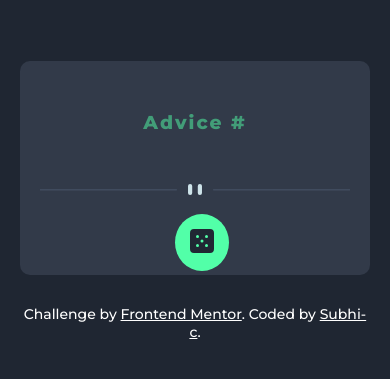
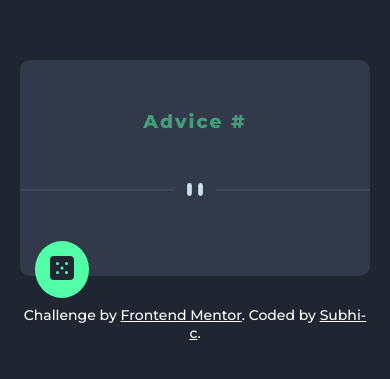
Before and after one commit to Subhi-c/Advice-generator, a plain HTML site: page index.html in a window 390 px wide. Shown: the part 221-600 px from the top of the page. Drawn offline with Linux system fonts and the light colour scheme; no server answers.

Commit message:
Updated button

```diff
--- a/index.html
+++ b/index.html
@@ -29,7 +29,7 @@ body {
 .container {
   background-color: hsl(217, 19%, 24%);
   border-radius: 10px;
-  padding: 50px 20px;
+  padding: 50px 0px;
   text-align: center;
   max-width: 100%;
   width: 800px;
@@ -75,20 +75,15 @@ h3 {
   display:none;
 }
 .dice{
-  bottom:-10% ;left: 45%; right: 55%;
+   display: flex;
+  align-items: center;
+  justify-content: center;
 }
 #imgDes{
   display: block;
 }
     .attribution { font-size: 14px; text-align: center; }
     .attribution a { color: hsl(0, 0%, 100%); }
-    @media(max-width: 400px){
-     .dice{
-      bottom: -5%;
-      left: 40%;
-      right: 60%;
-     }
-}
 
   </style>
 </head>
```
